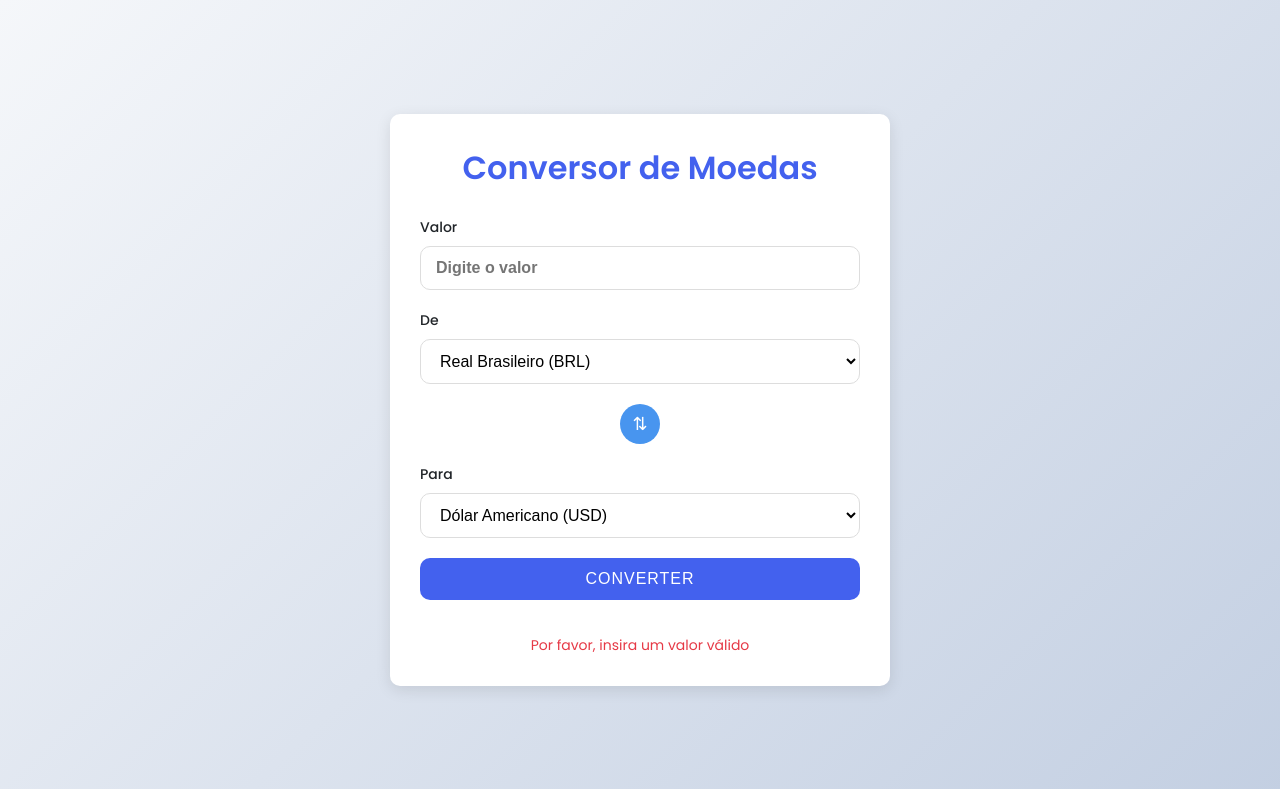
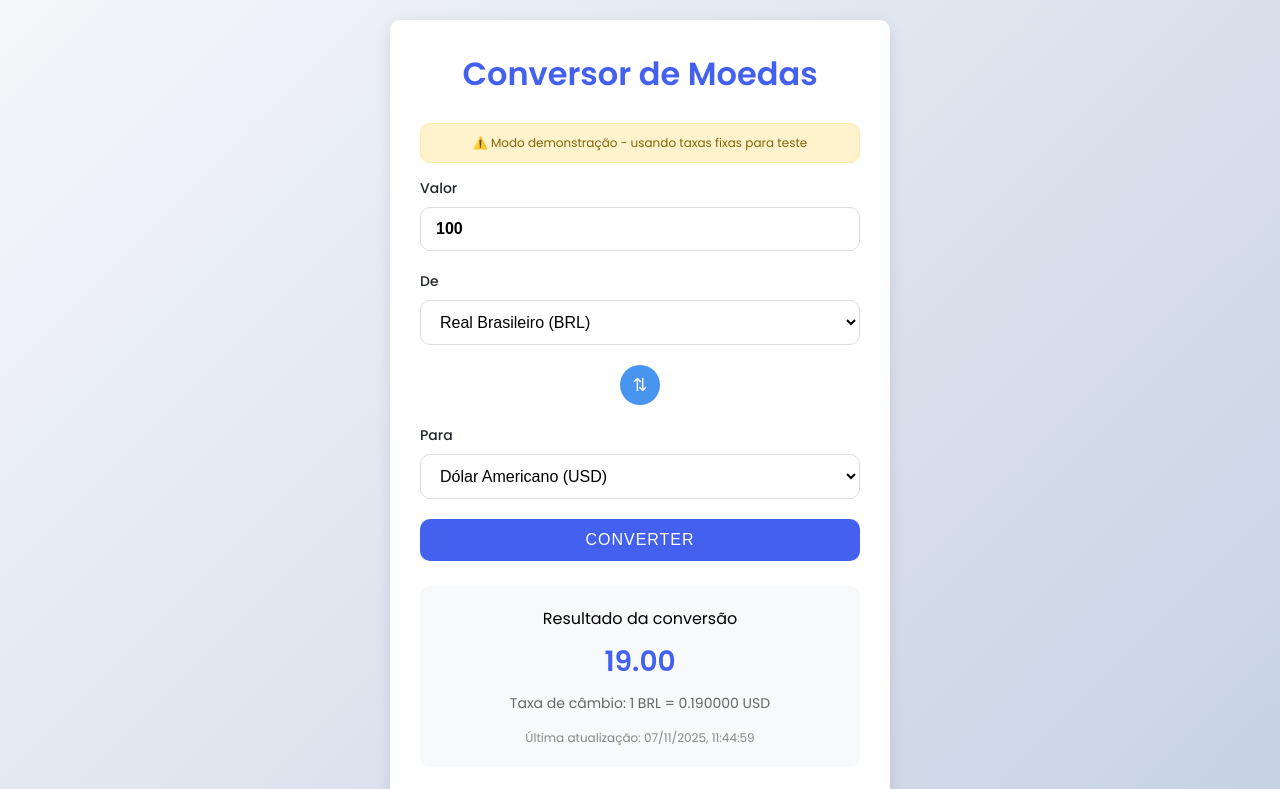
Before and after one commit to BontorinBB/MoneyTalks, a plain HTML site: page index.html in a window 1280 px wide. Both pictures are taken after a click on the button "CONVERTER". Shown: the top 789 px of the page. Drawn offline with Linux system fonts and the light colour scheme.

Commit message:
Enhance currency converter with demo notice and rates
Added demo notice and fixed exchange rates for currency conversion.

```diff
--- a/index.html
+++ b/index.html
@@ -233,6 +233,17 @@
             margin-top: 15px;
         }
 
+        .demo-notice {
+            background-color: #fff3cd;
+            border: 1px solid #ffeaa7;
+            border-radius: var(--border-radius);
+            padding: 10px;
+            margin-bottom: 15px;
+            font-size: 12px;
+            color: #856404;
+            text-align: center;
+        }
+
         @media (max-width: 480px) {
             .converter-container {
                 padding: 20px;
@@ -248,10 +259,14 @@
     <div class="converter-container">
         <h1>Conversor de Moedas</h1>
 
+        <div class="demo-notice">
+            ⚠️ Modo demonstração - usando taxas fixas para teste
+        </div>
+
         <div class="converter-form">
             <div class="input-group">
                 <label for="amount">Valor</label>
-                <input type="number" id="amount" placeholder="Digite o valor" min="0" step="0.01">
+                <input type="number" id="amount" placeholder="Digite o valor" min="0" step="0.01" value="100">
             </div>
 
             <div class="input-group">
@@ -333,9 +348,56 @@
             const clearHistoryBtn = document.getElementById('clear-history');
             const lastUpdate = document.getElementById('last-update');
 
-            // API Key - Em produção, use um backend para esconder isso
-            const API_KEY = 'fca_live_9GtQ5X3Q4hY1z3vZ7WJ4J9QZ3Q4hY1z3vZ7WJ4J9QZ';
-            const API_URL = `https://api.freecurrencyapi.com/v1/latest?apikey=${API_KEY}`;
+            // Taxas de câmbio fixas para demonstração (valores aproximados)
+            const exchangeRates = {
+                'USD': {
+                    'BRL': 5.20, 'EUR': 0.92, 'GBP': 0.79, 'JPY': 148.50,
+                    'ARS': 365.50, 'CAD': 1.35, 'AUD': 1.52, 'CHF': 0.88, 'CNY': 7.18, 'USD': 1
+                },
+                'BRL': {
+                    'USD': 0.19, 'EUR': 0.18, 'GBP': 0.15, 'JPY': 28.56,
+                    'ARS': 70.29, 'CAD': 0.26, 'AUD': 0.29, 'CHF': 0.17, 'CNY': 1.38, 'BRL': 1
+                },
+                'EUR': {
+                    'USD': 1.09, 'BRL': 5.67, 'GBP': 0.86, 'JPY': 161.41,
+                    'ARS': 397.28, 'CAD': 1.47, 'AUD': 1.65, 'CHF': 0.96, 'CNY': 7.80, 'EUR': 1
+                },
+                'GBP': {
+                    'USD': 1.27, 'BRL': 6.58, 'EUR': 1.16, 'JPY': 188.61,
+                    'ARS': 464.56, 'CAD': 1.71, 'AUD': 1.92, 'CHF': 1.11, 'CNY': 9.09, 'GBP': 1
+                },
+                'JPY': {
+                    'USD': 0.0067, 'BRL': 0.035, 'EUR': 0.0062, 'GBP': 0.0053,
+                    'ARS': 2.46, 'CAD': 0.0091, 'AUD': 0.0102, 'CHF': 0.0059, 'CNY': 0.048, 'JPY': 1
+                }
+            };
+
+            // Adicionar taxas para moedas que faltam
+            function completeExchangeRates() {
+                const allCurrencies = ['USD', 'BRL', 'EUR', 'GBP', 'JPY', 'ARS', 'CAD', 'AUD', 'CHF', 'CNY'];
+
+                allCurrencies.forEach(from => {
+                    if (!exchangeRates[from]) {
+                        exchangeRates[from] = {};
+                    }
+
+                    allCurrencies.forEach(to => {
+                        if (from === to) {
+                            exchangeRates[from][to] = 1;
+                        } else if (!exchangeRates[from][to]) {
+                            // Calcular taxa indiretamente via USD
+                            if (exchangeRates[from] && exchangeRates[from]['USD'] && exchangeRates['USD'] && exchangeRates['USD'][to]) {
+                                exchangeRates[from][to] = exchangeRates[from]['USD'] * exchangeRates['USD'][to];
+                            } else {
+                                // Valor padrão se não conseguir calcular
+                                exchangeRates[from][to] = from === 'USD' ? 1 : 0.5;
+                            }
+                        }
+                    });
+                });
+            }
+
+            completeExchangeRates();
 
             // Histórico de conversões
             let conversionHistory = JSON.parse(localStorage.getItem('conversionHistory')) || [];
@@ -372,6 +434,11 @@
                 lastUpdate.textContent = `Última atualização: ${now.toLocaleString('pt-BR')}`;
             }
 
+            // Simular delay de API
+            function delay(ms) {
+                return new Promise(resolve => setTimeout(resolve, ms));
+            }
+
             // Converter moedas
             async function convertCurrency() {
                 const amount = parseFloat(amountInput.value);
@@ -400,15 +467,16 @@
                 resultContainer.style.display = 'none';
 
                 try {
-                    // Buscar taxa de câmbio
-                    const response = await fetch(`${API_URL}&base_currency=${from}`);
-                    const data = await response.json();
+                    // Simular chamada de API com delay
+                    await delay(800);
 
-                    if (!response.ok || !data.data) {
-                        throw new Error(data.message || 'Erro ao obter cotações');
+                    // Usar taxas fixas para demonstração
+                    const rate = exchangeRates[from] && exchangeRates[from][to];
+
+                    if (!rate) {
+                        throw new Error('Taxa de câmbio não disponível para estas moedas');
                     }
 
-                    const rate = data.data[to];
                     const result = (amount * rate).toFixed(2);
 
                     // Mostrar resultado
@@ -474,6 +542,9 @@
                 }
             });
 
+            // Converter automaticamente ao carregar a página
+            convertCurrency();
+
             // Carregar histórico ao iniciar
             loadHistory();
         });
```
